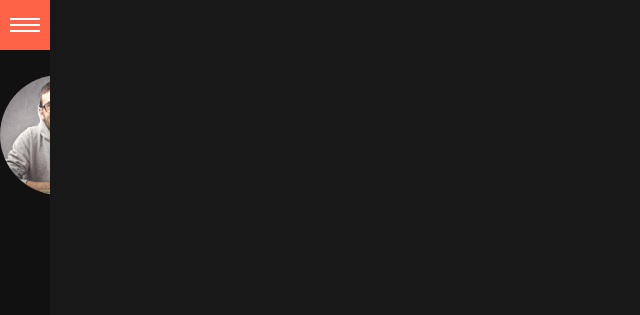
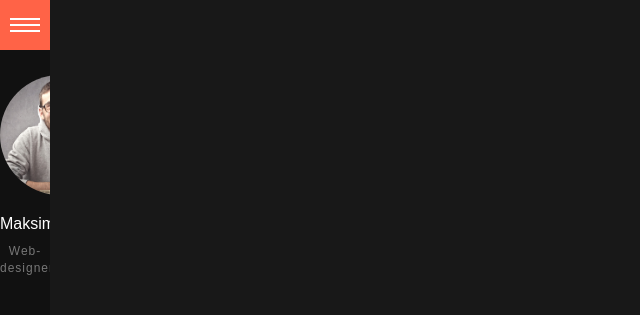
Before and after one commit to mars83/wordpress.github.io, a plain HTML site: page index.html in a window 1280 px wide. Shown: the whole page, without its empty margins (0-640 px from the left). Drawn offline with Linux system fonts and the light colour scheme.

Commit message:
Доработка 16.09.2017

```diff
--- a/css/main.css
+++ b/css/main.css
@@ -13,14 +13,17 @@ body {
 
 body input:focus:required:invalid,
 body textarea:focus:required:invalid {
-  color: red; }
+  color: red;
+}
 
 body input:required:valid,
 body textarea:required:valid {
-  color: green; }
+  color: green;
+}
 
 .hidden {
-  display: none; }
+  display: none;
+}
 
 .left_side {
   background-color: #111;
@@ -105,3 +108,13 @@ body textarea:required:valid {
   height: 120px;
   border-radius: 50%;
 }
+
+.user_info h2 {
+  font-size: 16px;
+}
+
+.user_info p {
+  font-size: 12px;
+  letter-spacing: 1px;
+  color: #777;
+}
--- a/index.html
+++ b/index.html
@@ -43,6 +43,8 @@
 
 		<div class="user_info">
 			<img src="img/photo.jpg" alt="Maksim">
+			<h2>Maksim</h2>
+			<p>Web-designer</p>
 		</div>
 
 	</div>
```
